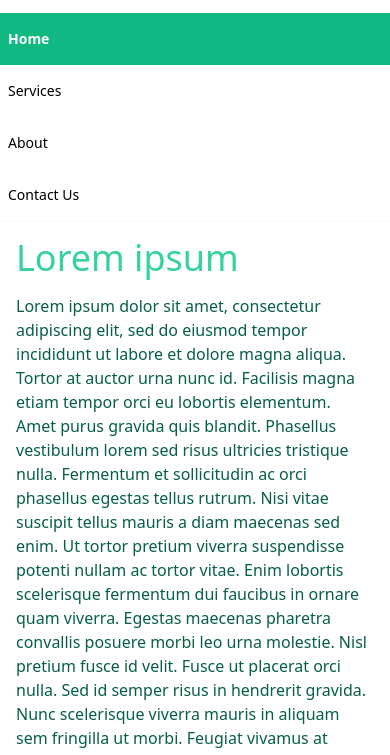
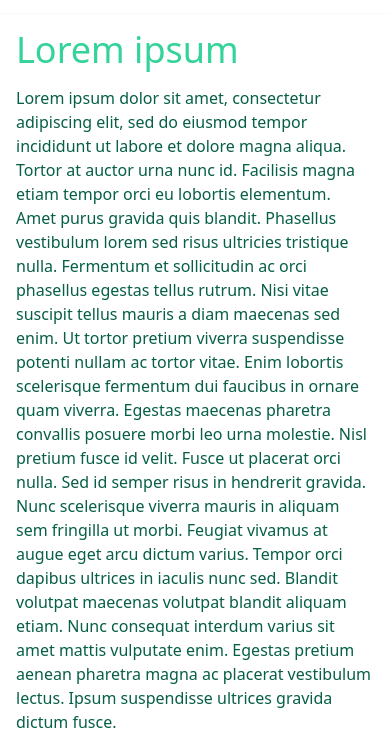
Before and after one commit to slimjoeX/tailwind-project, a website: page public/index.htm in a window 390 px wide. Both pictures are taken after a click on the button 358 px from the left and 48 px from the top of the page. Shown: the part 83-838 px from the top of the page. Drawn offline with Linux system fonts and the light colour scheme.

Commit message:
Fixes responsiveness bug when mobile-menu is down

```diff
--- a/public/index.htm
+++ b/public/index.htm
@@ -92,7 +92,7 @@
         const nav = document.querySelector("nav.sticky");
 
         btn.addEventListener("click", () => {
-            menu.classList.toggle("hidden");
+            menu.classList.toggle("md-hidden");
             hamburger.classList.toggle("show-x");
         });
 
```
Also changed, not shown: public/build/tailwind.css.
